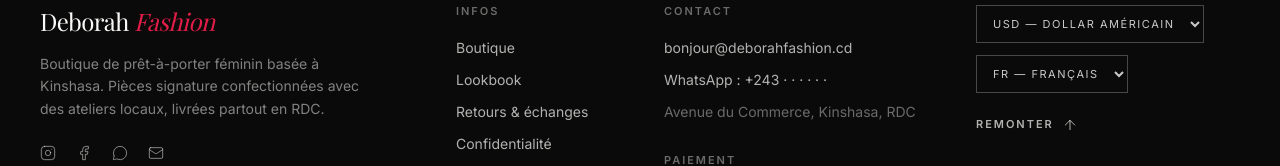
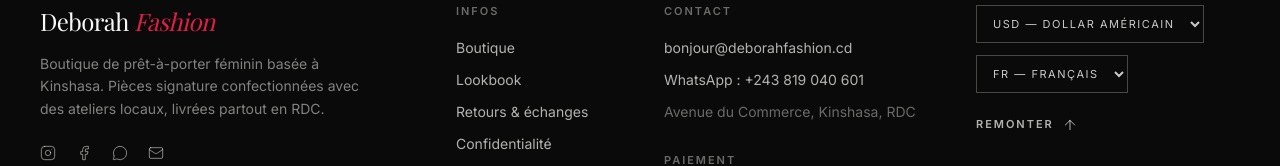
Before and after one commit to AaronBuild1/deborah-fashion-boutique, a React (Vite) app: page /a-propos in a window 1280 px wide. Shown: the part 5152-5318 px from the top of the page. Built offline with nearby package versions, Linux system fonts and the light colour scheme; a web font is replaced by a local one.

Commit message:
Numero WhatsApp reel +243 819 040 601 (footer et icone wa.me cliquable)
Co-authored-by: AaronBuild1 <AaronBuild1@users.noreply.github.com>

```diff
--- a/src/components/Footer.jsx
+++ b/src/components/Footer.jsx
@@ -32,7 +32,9 @@ export default function Footer() {
               <Facebook className="w-4 h-4" strokeWidth={1.5} />
             </a>
             <a
-              href="#"
+              href="https://wa.me/243819040601"
+              target="_blank"
+              rel="noreferrer"
               aria-label="WhatsApp"
               className="text-paper/50 hover:text-accent transition-colors duration-300"
             >
@@ -74,7 +76,16 @@ export default function Footer() {
           <p className="label-caps text-paper/40 mb-5">Contact</p>
           <ul className="space-y-3 text-sm text-paper/70">
             <li>bonjour@deborahfashion.cd</li>
-            <li>WhatsApp : +243 · · · · · ·</li>
+            <li>
+              <a
+                href="https://wa.me/243819040601"
+                target="_blank"
+                rel="noreferrer"
+                className="hover:text-accent transition-colors duration-300"
+              >
+                WhatsApp : +243 819 040 601
+              </a>
+            </li>
             <li className="text-paper/40">Avenue du Commerce, Kinshasa, RDC</li>
           </ul>
           <p className="label-caps text-paper/40 mt-8 mb-3">Paiement</p>
```
